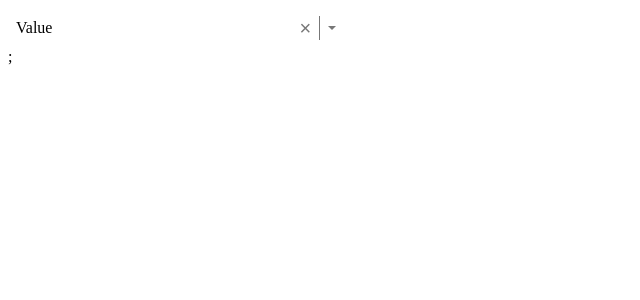
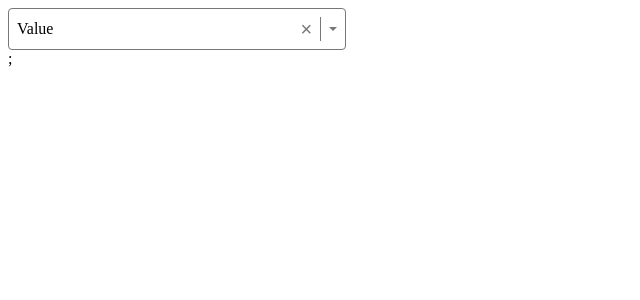
Before and after one commit to adamhinton/ts-selector-practice, a React (Vite) app: page / in a window 1280 px wide. Shown: the top 300 px of the page, without its empty margins (0-640 px from the left). Built offline with nearby package versions, Linux system fonts and the light colour scheme.

Commit message:
fixed missing caret border

```diff
--- a/src/select.module.css
+++ b/src/select.module.css
@@ -2,12 +2,12 @@
   position: relative;
   width: 20em;
   min-height: 1.5em;
-  border: 0.05em #777;
+  border: 0.05em solid #777;
   display: flex;
   align-items: center;
   gap: 0.5em;
   padding: 0.5em;
-  break-inside: 0.25em;
+  border-radius: 0.25em;
   outline: none;
 }
 
```
